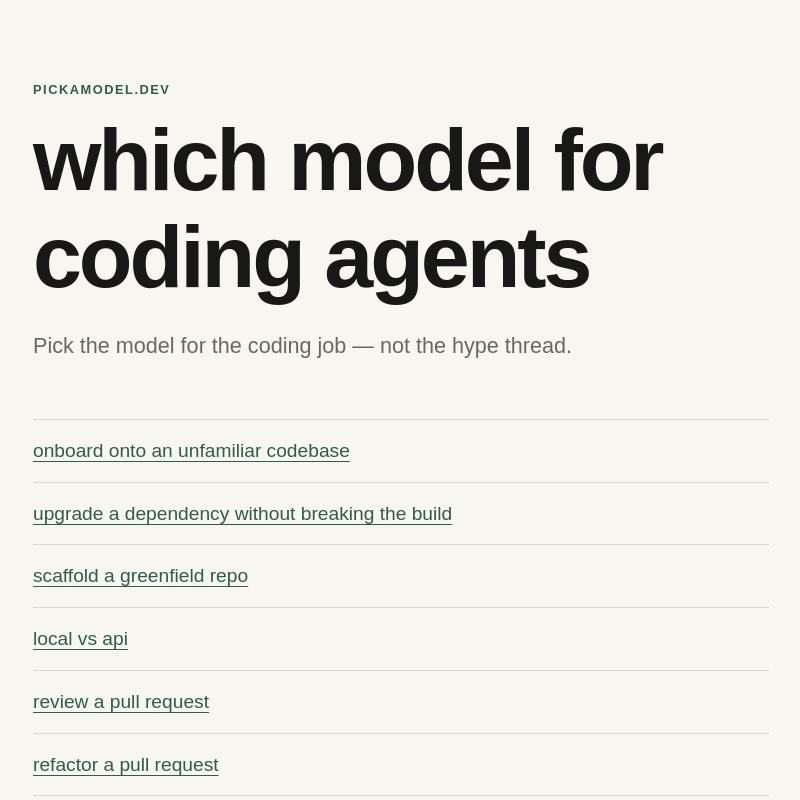
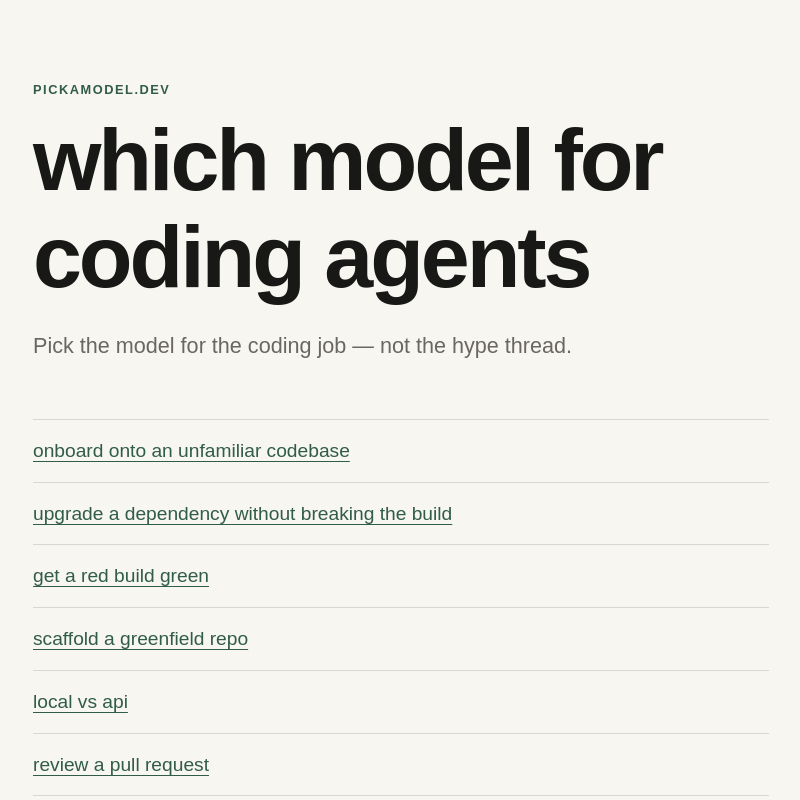
Before and after one commit to kavir10/pickamodel, a Next.js app: page / in a window 1280 px wide. Shown: the top 800 px of the page, without its empty margins (239-1039 px from the left). Built offline with nearby package versions, Linux system fonts and the light colour scheme.

Commit message:
feat: add failing CI job

```diff
--- /dev/null
+++ b/content/jobs/failing-ci.ts
@@ -0,0 +1,35 @@
+import type { Job } from "./types";
+
+export const failingCi: Job = {
+  slug: "failing-ci",
+  title: "get a red build green",
+  oneLiner: "CI is red and you need the smallest change that makes it pass — not a refactor that happens to go green.",
+  recommendations: [
+    {
+      model: "Sonnet-class",
+      bestWhen: "The failure is a real bug: flaky test, race, wrong assertion, or the log doesn’t match the diff.",
+      avoidWhen: "The log already says the exact line and the fix is one character.",
+      costVibe: "$$$",
+    },
+    {
+      model: "Faster / cheaper cloud",
+      bestWhen: "Lint, type errors, a missing import, a snapshot that should update.",
+      avoidWhen: "“Just make it pass” would mean deleting the test.",
+      costVibe: "$",
+    },
+    {
+      model: "Local mid",
+      bestWhen: "Private repo, and the log is short enough to paste.",
+      avoidWhen: "The failure only reproduces in CI, not on your machine.",
+      costVibe: "~free",
+    },
+  ],
+  why: [
+    "A green build is not the job. The job is the failure the test was written to catch.",
+    "Cheap models silence the error. Frontier earns it when the red is a real regression and the tempting fix is to weaken the check.",
+    "Read the log before the diff. Most red builds are one cause, not five.",
+    "Pair with test-generation only after it’s green for the right reason.",
+  ],
+  relatedSlugs: ["test-generation", "tool-loop-debug", "dependency-upgrade"],
+  lastUpdated: "2026-10-03",
+};
--- a/content/jobs/index.ts
+++ b/content/jobs/index.ts
@@ -1,5 +1,6 @@
 import { codebaseOnboarding } from "./codebase-onboarding";
 import { dependencyUpgrade } from "./dependency-upgrade";
+import { failingCi } from "./failing-ci";
 import { greenfieldScaffold } from "./greenfield-scaffold";
 import { localVsApi } from "./local-vs-api";
 import { prReview } from "./pr-review";
@@ -9,7 +10,7 @@ import { toolLoopDebug } from "./tool-loop-debug";
 import { uiFromDesign } from "./ui-from-design";
 import type { Job } from "./types";
 
-export const jobs = [codebaseOnboarding, dependencyUpgrade, greenfieldScaffold, localVsApi, prReview, refactorPr, testGeneration, toolLoopDebug, uiFromDesign] satisfies Job[];
+export const jobs = [codebaseOnboarding, dependencyUpgrade, failingCi, greenfieldScaffold, localVsApi, prReview, refactorPr, testGeneration, toolLoopDebug, uiFromDesign] satisfies Job[];
 
 export function getJob(slug: string): Job | undefined {
   return jobs.find((job) => job.slug === slug);
```
